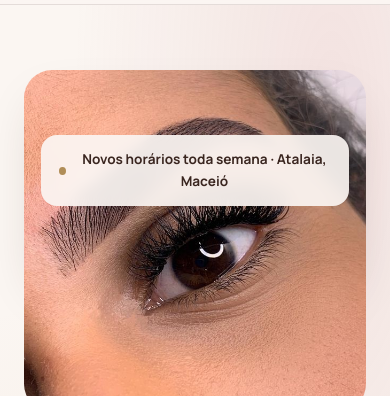
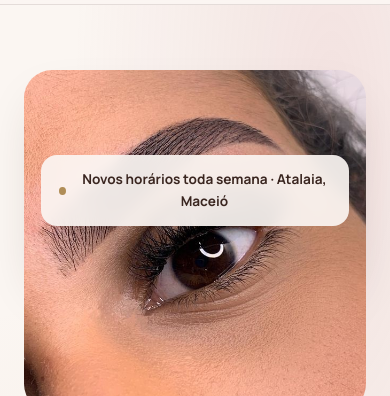
Before and after one commit to PSPAULO/Site-myla-2.0, a plain HTML site: page index.html in a window 390 px wide. Shown: the part 76-472 px from the top of the page. Drawn offline with nearby package versions, Linux system fonts and the light colour scheme.

Commit message:
Update index.html

```diff
--- a/index.html
+++ b/index.html
@@ -370,7 +370,7 @@
   right:auto;
   top:auto;
   bottom:auto;
-  margin:45px auto 0;
+  margin:65px auto 0;
   width:fit-content;
   max-width:90%;
   text-align:center;
```
